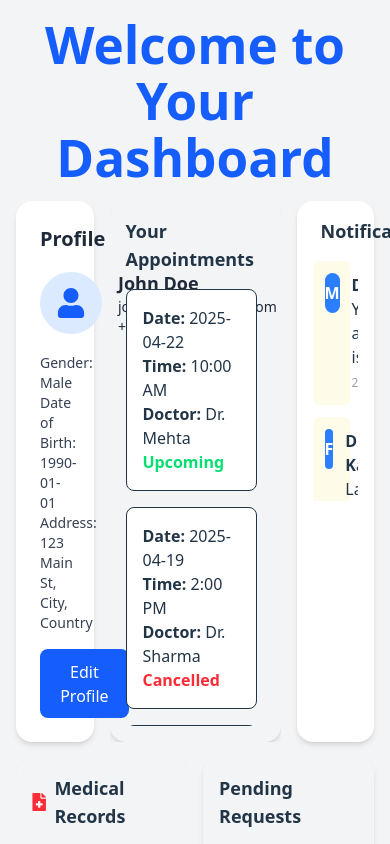
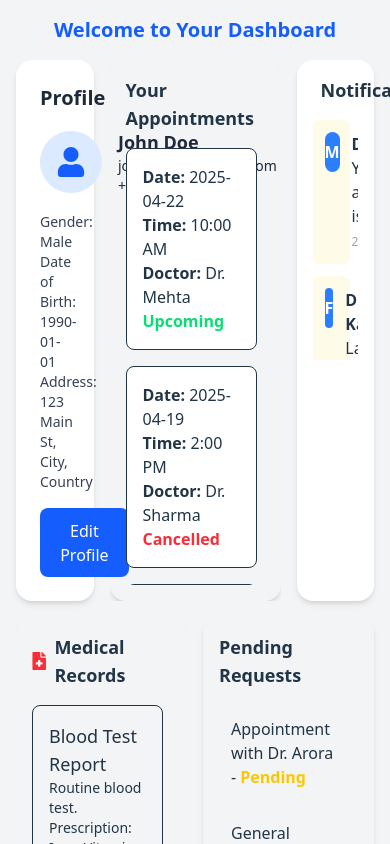
Before and after one commit to Darshit456/HMS_Frontend, a React (Vite) app: page /patient/dashboard in a window 390 px wide. Built offline with nearby package versions, Linux system fonts and the light colour scheme.

Commit message:
Dashboard made responsive and improved

```diff
--- a/src/pages/Dashboard/PatientDashboard.jsx
+++ b/src/pages/Dashboard/PatientDashboard.jsx
@@ -8,10 +8,10 @@ import RequestAppointmentCard from "./RequestAppointmentCard";
 
 const PatientDashboard = () => {
     return (
-        <div className="h-screen w-full overflow-hidden bg-gray-100 dark:bg-gray-900 p-4 space-y-4">
-            <h1 className="text-2xl font-bold text-center text-blue-600 dark:text-blue-400">Welcome to Your Dashboard</h1>
+        <div className="h-screen w-full overflow-auto bg-gray-100 dark:bg-gray-900 p-4 space-y-4 custom-scroll pb-8">
+            <h5 className="text-xl font-bold text-center text-blue-600 dark:text-blue-400">Welcome to Your Dashboard</h5>
 
-            <div className="grid grid-cols-12 gap-4 h-[85%]">
+            <div className="grid grid-cols-12 gap-4 h-[75%]">
                 <div className="col-span-3">
                     <ProfileSection />
                 </div>
--- a/src/pages/LoginForm.jsx
+++ b/src/pages/LoginForm.jsx
@@ -67,7 +67,7 @@ const LoginForm = () => {
         <form onSubmit={handleSubmit} className="space-y-4">
             {/* Email Field */}
             <div>
-                <label className="block text-sm font-medium text-gray-800 dark:text-gray-300">Email</label>
+                <label className="block text-sm font-medium text-gray-800 dark:text-gray-300">email</label>
                 <input
                     type="email"
                     placeholder="you@example.com"
```
